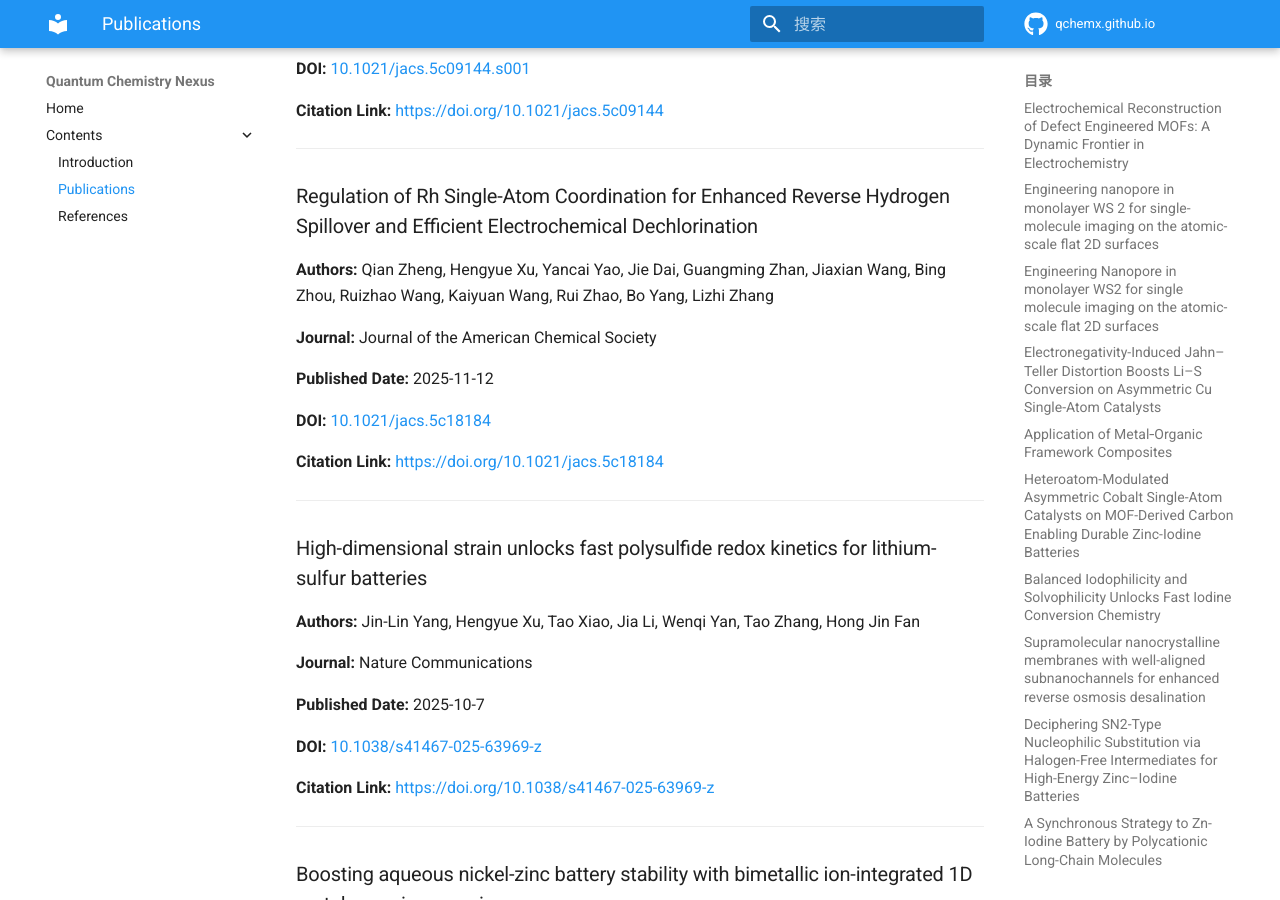
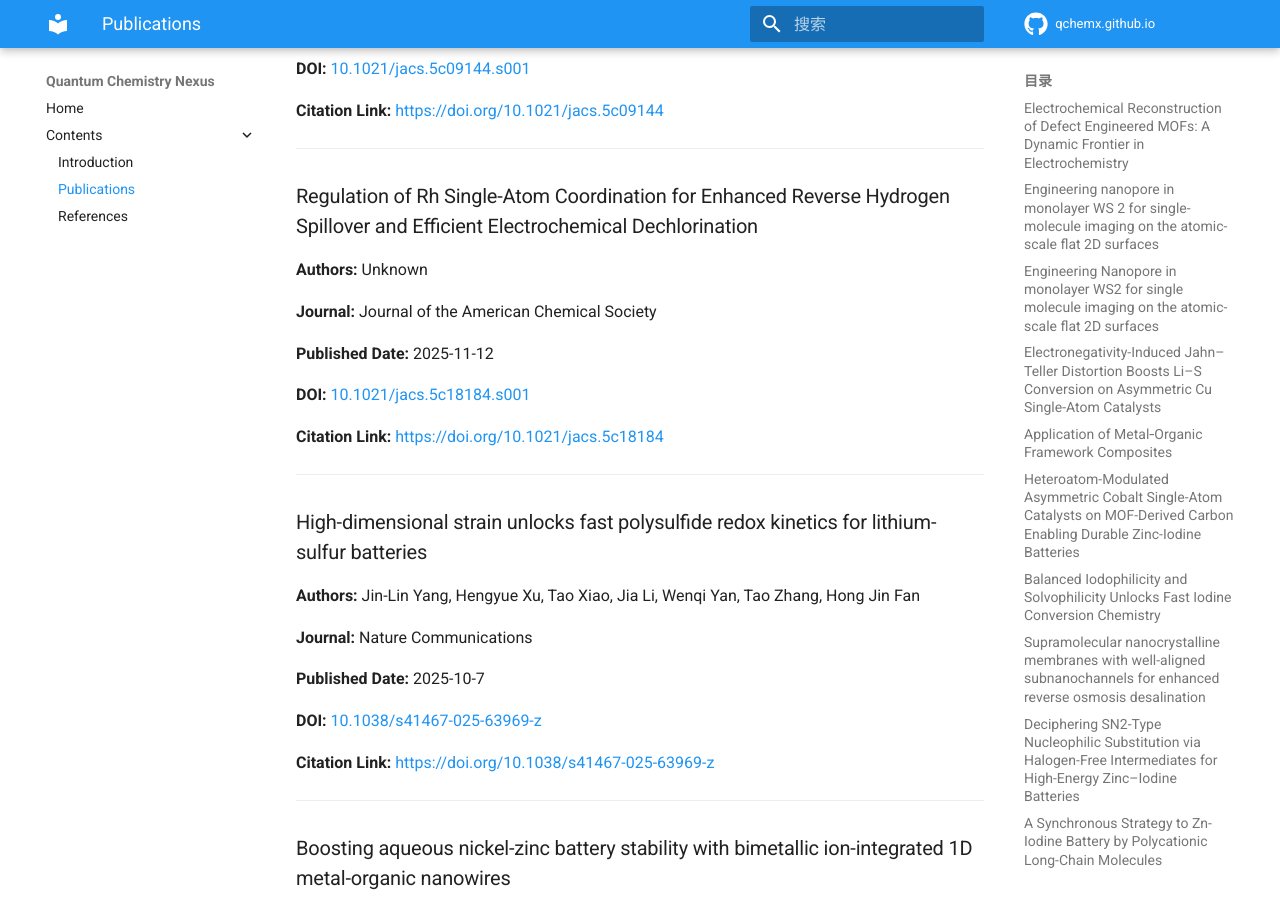
Before and after one commit to QChemX/qchemx.github.io, an MkDocs documentation site: the page built from docs/publications.md, in a window 1280 px wide and 900 px high, scrolled down 8357 px. Built offline with MkDocs 1.6.1 and Material for MkDocs 9.7.7, drawn with Linux system fonts in a browser that asks for light colours; comment, search, counter and statistics services are not loaded.

Commit message:
[orcid sync] Update publications

```diff
--- a/docs/publications.md
+++ b/docs/publications.md
@@ -392,13 +392,13 @@ This page was generated automatically.
 
 ### Regulation of Rh Single-Atom Coordination for Enhanced Reverse Hydrogen Spillover and Efficient Electrochemical Dechlorination
 
-**Authors:** Qian Zheng, Hengyue Xu, Yancai Yao, Jie Dai, Guangming Zhan, Jiaxian Wang, Bing Zhou, Ruizhao Wang, Kaiyuan Wang, Rui Zhao, Bo Yang, Lizhi Zhang
+**Authors:** Unknown
 
 **Journal:** Journal of the American Chemical Society
 
 **Published Date:** 2025-11-12
 
-**DOI:** [10.1021/jacs.5c18184](https://doi.org/10.1021/jacs.5c18184)
+**DOI:** [10.1021/jacs.5c18184.s001](https://doi.org/10.1021/jacs.5c18184.s001)
 
 **Citation Link:** [https://doi.org/10.1021/jacs.5c18184](https://doi.org/10.1021/jacs.5c18184)
 
```
